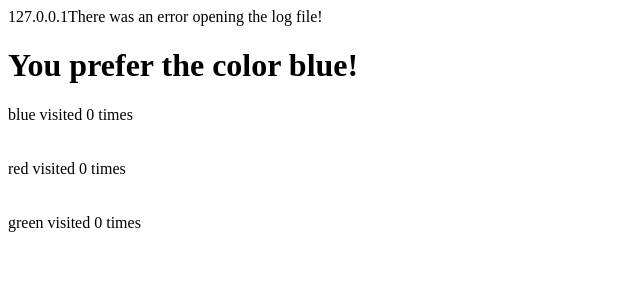
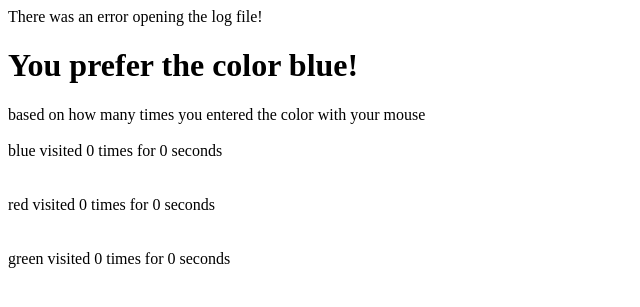
Before and after one commit to dubwise101/Research-B, a PHP site: page /results.php in a window 1280 px wide. Shown: the top 307 px of the page, without its empty margins (0-640 px from the left). Run offline with PHP 8.4, Linux system fonts and the light colour scheme.

Commit message:
Added time-based metrics

```diff
--- a/results.php
+++ b/results.php
@@ -7,17 +7,12 @@
 		<?php
 			$ip = $_SERVER['REMOTE_ADDR'];
 			if (!empty($_SERVER['HTTP_CLIENT_IP'])) {
-    				$ip = $_SERVER['HTTP_CLIENT_IP'];
+    			$ip = $_SERVER['HTTP_CLIENT_IP'];
 			} else if (!empty($_SERVER['HTTP_X_FORWARDED_FOR'])) {
-    				$ip = $_SERVER['HTTP_X_FORWARDED_FOR'];
+    			$ip = $_SERVER['HTTP_X_FORWARDED_FOR'];
 			} else {
-			    	$ip = $_SERVER['REMOTE_ADDR'];
+			    $ip = $_SERVER['REMOTE_ADDR'];
 			}
-			echo $ip;
-
-
-			//$ip = $_SERVER['REMOTE_ADDR'];
-			//$ip = '127.0.0.1';
 
 			$blueCounter = 0;
 			$blue = array();
@@ -102,27 +97,43 @@
 			else {
 				echo '<h1>You prefer the color blue!</h1>';
 			}
+			echo 'based on how many times you entered the color with your mouse<br/><br/>';
 
-
-			echo 'blue visited ' . count($blue) . ' times <br/>';
+			echo 'blue visited ' . count($blue) . ' times for ' . totalTimeSpent($blue) . ' seconds<br/>';
 			for ($i = 0; $i < count($blue); $i++) {
     			echo $i . ': ' . count($blue[$i]) . ', ';
 			}
 			echo '<br/>';
 			echo '<br/>';
-			echo 'red visited ' . count($red) . ' times <br/>';
+			echo 'red visited ' . count($red) . ' times for ' . totalTimeSpent($red) . ' seconds<br/>';
 			for ($i = 0; $i < count($red); $i++) {
     			echo $i . ': ' . count($red[$i]) . ', ';
 			}
 			echo '<br/>';
 			echo '<br/>';
-			echo 'green visited ' . count($green) . ' times <br/>';
+			echo 'green visited ' . count($green) . ' times for ' . totalTimeSpent($green) . ' seconds<br/>';
 			for ($i = 0; $i < count($green); $i++) {
     			echo $i . ': ' . count($green[$i]) . ', ';
 			}
 
-			function startsWith($haystack, $needle)
-			{
+			function totalTimeSpent($logs) {
+				$totalTimeSpent = 0;
+				for($i = 0; $i < count($logs); $i++) {
+					$lastLogEntry = count($logs[$i]) - 1;
+					$lastLog = $logs[$i][$lastLogEntry];
+					$splitLastLog = explode(",", $lastLog);
+					$lastLogTime = explode(" ", $splitLastLog[1]);
+
+					$firstLog = $logs[$i][0];
+					$splitFirstLog = explode(",", $firstLog);
+					$firstLogTime = explode(" ", $splitFirstLog[1]);
+
+					$totalTimeSpent += strtotime($lastLogTime[0]) - strtotime($firstLogTime[0]);
+				}
+				return $totalTimeSpent;
+			}
+
+			function startsWith($haystack, $needle) {
 			    $length = strlen($needle);
 			    return (substr($haystack, 0, $length) === $needle);
 			}
```
